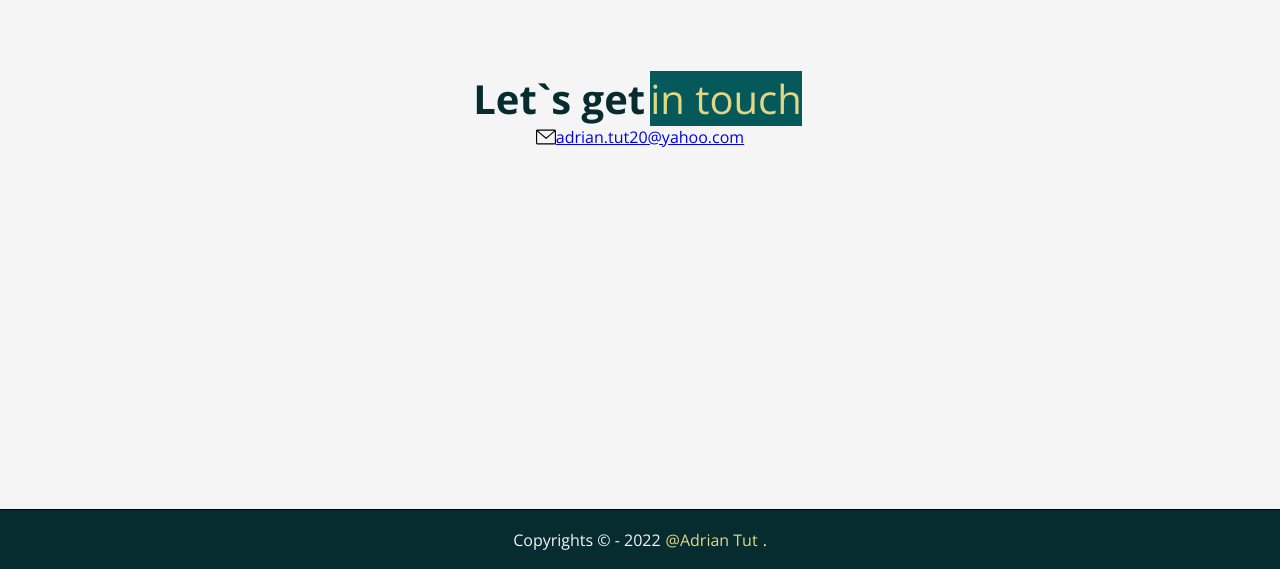
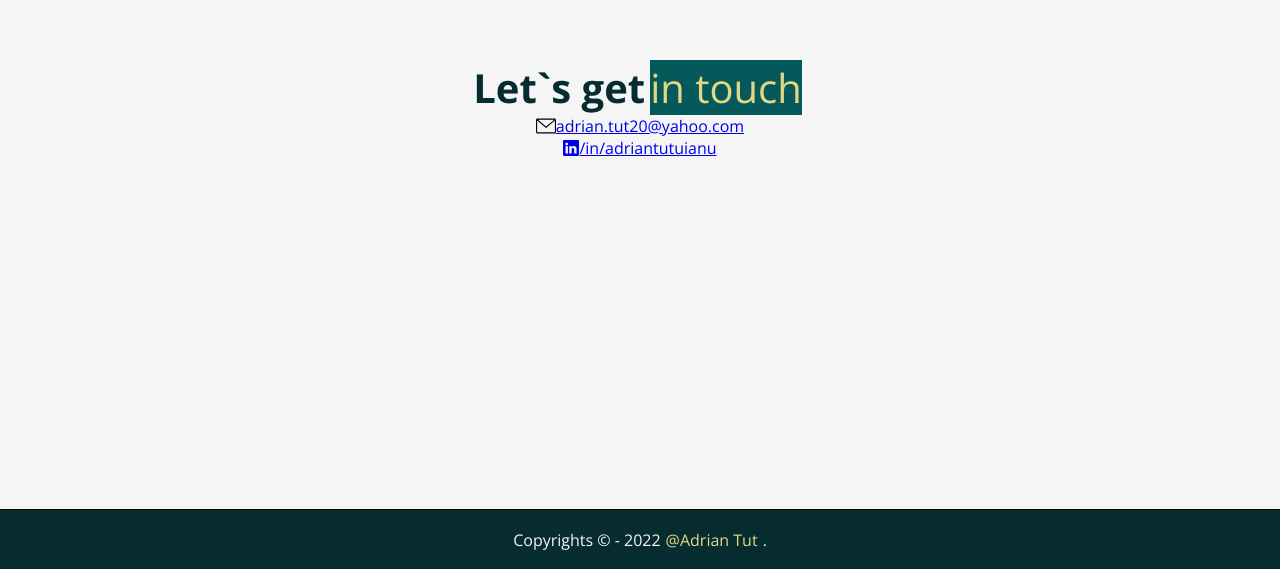
Before and after one commit to Adriantutuianu/personal-website, a React (Create React App) app: page / in a window 1280 px wide. Shown: the part 2761-3330 px from the top of the page. Built offline with nearby package versions, Linux system fonts and the light colour scheme.

Commit message:
Added linkedin in contact section

```diff
--- a/src/Sections/Contact.js
+++ b/src/Sections/Contact.js
@@ -19,6 +19,14 @@ const Contact = () => {
           <MailImage />
           <span>adrian.tut20@yahoo.com</span>
         </a>
+        <a
+          className="item item--linkedin"
+          href="https://www.linkedin.com/in/adrian-tutuianu"
+          title="LinkedIn"
+        >
+          <LinkedInImage />
+          <span>/in/adriantutuianu</span>
+        </a>
       </div>
     </Element>
   );
--- a/src/Sections/contact.scss
+++ b/src/Sections/contact.scss
@@ -22,8 +22,13 @@
       display: flex;
       justify-content: center;
       align-items: center;
-
       &--mail {
+        svg {
+          max-width: 20px;
+          transition: all 0.2s ease-in 0s;
+        }
+      }
+      &--linkedin {
         svg {
           max-width: 20px;
           transition: all 0.2s ease-in 0s;
```
